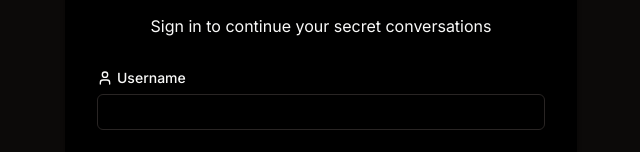
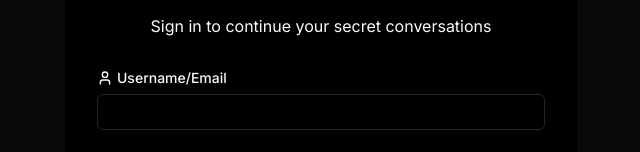
Before and after one commit to sumitcoder01/anony-texts, a Next.js app: page /login in a window 1280 px wide. Shown: the part 280-432 px from the top of the page, without its empty margins (319-959 px from the left). Built offline with nearby package versions, Linux system fonts and the light colour scheme.

Commit message:
style: fixing login page style

```diff
--- a/src/app/(auth)/login/page.tsx
+++ b/src/app/(auth)/login/page.tsx
@@ -94,7 +94,7 @@ const Login = () => {
               control={form.control}
               render={({ field }) => (
                 <FormItem>
-                  <FormLabel className="flex gap-1 items-center"><UsernameIcon className="h-4 w-4" /> Username</FormLabel>
+                  <FormLabel className="flex gap-1 items-center"><UsernameIcon className="h-4 w-4" /> Username/Email</FormLabel>
                   <Input {...field} />
                   <FormMessage />
                 </FormItem>
```
